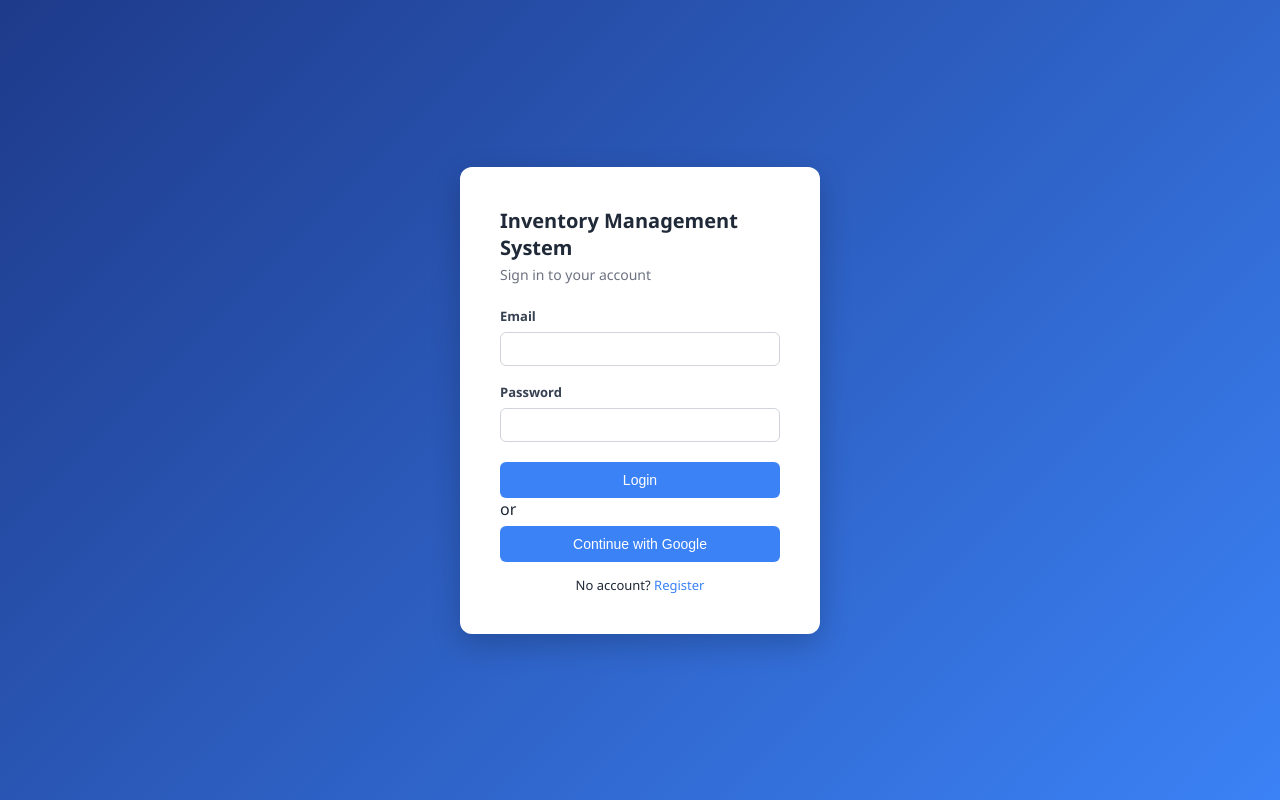
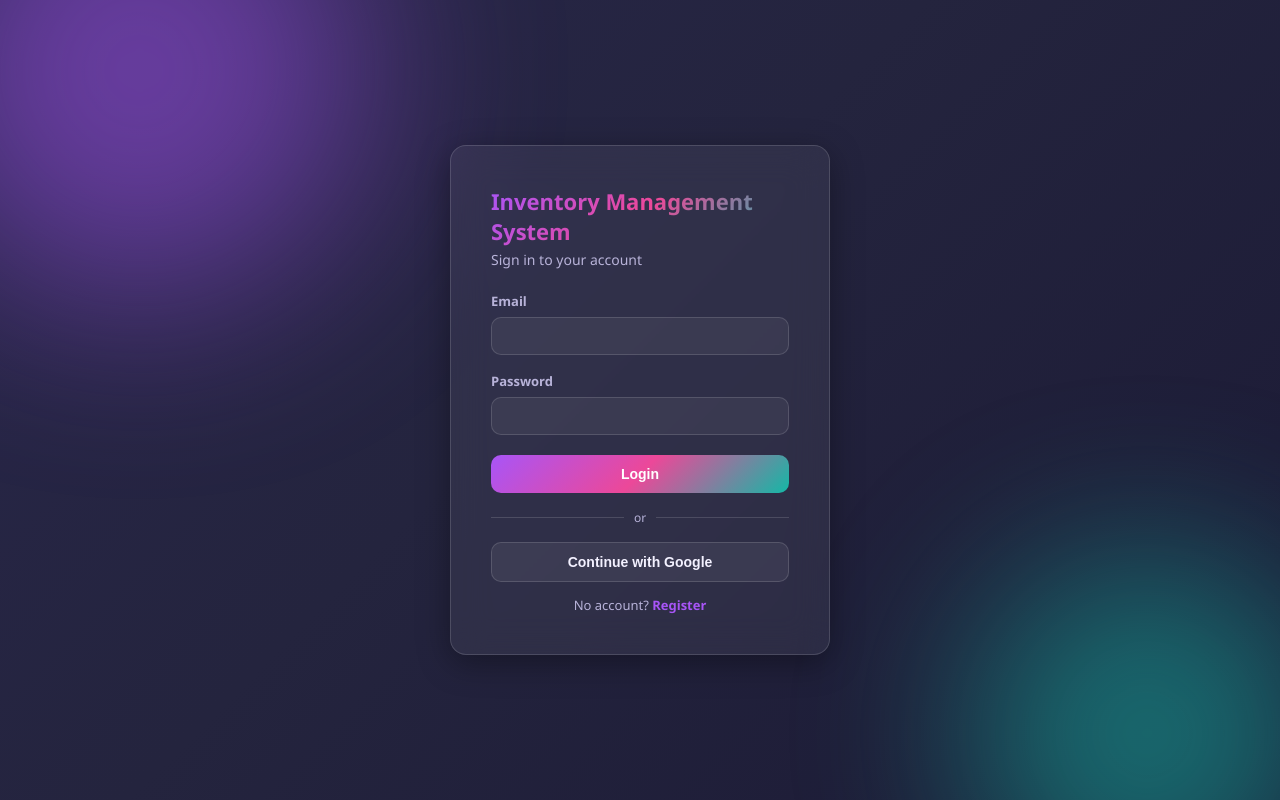
Before and after one commit to Prem-0007/Inventory_Management_System, a React (Vite) app in the folder inventory-management-system/frontend/: page /login in a window 1280 px wide. Built offline with nearby package versions, Linux system fonts and the light colour scheme; no server answers.

Commit message:
Update index.css

```diff
--- a/inventory-management-system/frontend/src/index.css
+++ b/inventory-management-system/frontend/src/index.css
@@ -1,134 +1,253 @@
 * { box-sizing: border-box; margin: 0; padding: 0; }
+
+:root[data-theme="dark"] {
+  --bg-1: #0f0c29;
+  --bg-2: #24243e;
+  --bg-3: #302b63;
+  --text-primary: #f3f1ff;
+  --text-secondary: #b8b3d9;
+  --glass-bg: rgba(255,255,255,0.06);
+  --glass-border: rgba(255,255,255,0.14);
+  --glass-shadow: rgba(0,0,0,0.35);
+  --accent-1: #a855f7;
+  --accent-2: #14b8a6;
+  --accent-grad: linear-gradient(135deg, #a855f7, #ec4899, #14b8a6);
+  --danger: #f87171;
+  --success: #34d399;
+  --input-bg: rgba(255,255,255,0.05);
+}
+
+:root[data-theme="light"] {
+  --bg-1: #f5f3ff;
+  --bg-2: #ede9fe;
+  --bg-3: #ddd6fe;
+  --text-primary: #2e1065;
+  --text-secondary: #6d5a8f;
+  --glass-bg: rgba(255,255,255,0.55);
+  --glass-border: rgba(255,255,255,0.7);
+  --glass-shadow: rgba(120,90,200,0.18);
+  --accent-1: #9333ea;
+  --accent-2: #0d9488;
+  --accent-grad: linear-gradient(135deg, #9333ea, #db2777, #0d9488);
+  --danger: #dc2626;
+  --success: #059669;
+  --input-bg: rgba(255,255,255,0.6);
+}
 
 body {
   font-family: 'Segoe UI', system-ui, sans-serif;
-  background: #f4f6fb;
-  color: #1f2937;
+  color: var(--text-primary);
+  min-height: 100vh;
+  background: linear-gradient(-45deg, var(--bg-1), var(--bg-2), var(--bg-3), var(--bg-2));
+  background-size: 400% 400%;
+  animation: gradientShift 18s ease infinite;
+  transition: color 0.3s ease;
+}
+
+@keyframes gradientShift {
+  0% { background-position: 0% 50%; }
+  50% { background-position: 100% 50%; }
+  100% { background-position: 0% 50%; }
+}
+
+@keyframes floatBlob {
+  0%, 100% { transform: translate(0,0) scale(1); }
+  33% { transform: translate(30px,-40px) scale(1.08); }
+  66% { transform: translate(-25px,25px) scale(0.95); }
+}
+
+body::before, body::after {
+  content: '';
+  position: fixed;
+  border-radius: 50%;
+  filter: blur(90px);
+  z-index: -1;
+  opacity: 0.5;
+}
+body::before {
+  width: 420px; height: 420px;
+  background: var(--accent-1);
+  top: -100px; left: -100px;
+  animation: floatBlob 16s ease-in-out infinite;
+}
+body::after {
+  width: 380px; height: 380px;
+  background: var(--accent-2);
+  bottom: -100px; right: -80px;
+  animation: floatBlob 20s ease-in-out infinite reverse;
+}
+
+.glass {
+  background: var(--glass-bg);
+  border: 1px solid var(--glass-border);
+  backdrop-filter: blur(18px);
+  -webkit-backdrop-filter: blur(18px);
+  box-shadow: 0 8px 32px var(--glass-shadow);
+  border-radius: 16px;
 }
 
 button {
   cursor: pointer;
   border: none;
-  border-radius: 6px;
-  padding: 8px 14px;
-  background: #3b82f6;
+  border-radius: 10px;
+  padding: 10px 16px;
+  background: var(--accent-grad);
   color: #fff;
   font-size: 14px;
+  font-weight: 600;
+  transition: transform 0.15s ease, box-shadow 0.15s ease, filter 0.15s ease;
 }
-button:hover { background: #2563eb; }
-button.secondary { background: #e5e7eb; color: #1f2937; }
-button.secondary:hover { background: #d1d5db; }
-button.danger { background: #ef4444; }
-button.danger:hover { background: #dc2626; }
+button:hover { transform: translateY(-2px); filter: brightness(1.08); box-shadow: 0 6px 18px var(--glass-shadow); }
+button:active { transform: translateY(0); }
+button.secondary { background: var(--glass-bg); color: var(--text-primary); border: 1px solid var(--glass-border); }
+button.danger { background: linear-gradient(135deg, #f87171, #dc2626); }
+button.icon-btn {
+  background: var(--glass-bg); border: 1px solid var(--glass-border);
+  width: 40px; height: 40px; border-radius: 50%; padding: 0;
+  display: flex; align-items: center; justify-content: center; font-size: 18px;
+}
 
 input, select {
   width: 100%;
-  padding: 8px 10px;
+  padding: 10px 12px;
   margin: 6px 0 14px;
-  border: 1px solid #d1d5db;
-  border-radius: 6px;
+  border: 1px solid var(--glass-border);
+  border-radius: 10px;
   font-size: 14px;
+  background: var(--input-bg);
+  color: var(--text-primary);
+  transition: border-color 0.2s ease, box-shadow 0.2s ease;
 }
+input:focus, select:focus {
+  outline: none;
+  border-color: var(--accent-1);
+  box-shadow: 0 0 0 3px rgba(168,85,247,0.25);
+}
+select option { color: #1f2937; }
+input::placeholder { color: var(--text-secondary); }
+
+/* Scroll reveal */
+.reveal { opacity: 0; transform: translateY(24px); transition: opacity 0.6s ease, transform 0.6s ease; }
+.reveal-visible { opacity: 1; transform: translateY(0); }
+
+/* Full page loader */
+.full-loader { min-height: 100vh; display: flex; align-items: center; justify-content: center; }
+.spinner {
+  width: 44px; height: 44px; border-radius: 50%;
+  border: 4px solid var(--glass-border);
+  border-top-color: var(--accent-1);
+  animation: spin 0.8s linear infinite;
+}
+@keyframes spin { to { transform: rotate(360deg); } }
 
 /* Auth pages */
-.auth-page {
-  min-height: 100vh;
-  display: flex;
-  align-items: center;
-  justify-content: center;
-  background: linear-gradient(135deg, #1e3a8a, #3b82f6);
-}
-.auth-card {
-  background: #fff;
-  padding: 40px;
-  border-radius: 12px;
-  width: 360px;
-  box-shadow: 0 10px 30px rgba(0,0,0,0.2);
-}
-.auth-card h1 { font-size: 20px; margin-bottom: 4px; }
-.auth-card .subtitle { color: #6b7280; margin-bottom: 20px; font-size: 14px; }
-.auth-card label { font-size: 13px; font-weight: 600; color: #374151; }
-.auth-card button { width: 100%; padding: 10px; margin-top: 6px; }
-.switch-link { text-align: center; margin-top: 14px; font-size: 13px; }
-.switch-link a { color: #3b82f6; text-decoration: none; }
+.auth-page { min-height: 100vh; display: flex; align-items: center; justify-content: center; padding: 20px; }
+.auth-card { padding: 40px; width: 380px; animation: cardIn 0.5s ease; }
+@keyframes cardIn { from { opacity: 0; transform: translateY(20px) scale(0.98); } to { opacity: 1; transform: translateY(0) scale(1); } }
+.auth-card h1 { font-size: 22px; margin-bottom: 4px; background: var(--accent-grad); -webkit-background-clip: text; background-clip: text; color: transparent; }
+.auth-card .subtitle { color: var(--text-secondary); margin-bottom: 20px; font-size: 14px; }
+.auth-card label { font-size: 13px; font-weight: 600; color: var(--text-secondary); }
+.auth-card button { width: 100%; padding: 11px; margin-top: 6px; }
+.switch-link { text-align: center; margin-top: 14px; font-size: 13px; color: var(--text-secondary); }
+.switch-link a { color: var(--accent-1); text-decoration: none; font-weight: 600; }
+.divider { display: flex; align-items: center; gap: 10px; margin: 16px 0; color: var(--text-secondary); font-size: 12px; }
+.divider::before, .divider::after { content: ''; flex: 1; height: 1px; background: var(--glass-border); }
+.google-btn { width: 100%; background: var(--glass-bg); color: var(--text-primary); border: 1px solid var(--glass-border); display: flex; align-items: center; justify-content: center; gap: 8px; }
 .error-msg {
-  background: #fee2e2; color: #b91c1c; padding: 8px 10px;
-  border-radius: 6px; font-size: 13px; margin-bottom: 10px;
+  background: rgba(248,113,113,0.15); color: var(--danger); padding: 10px 12px;
+  border-radius: 10px; font-size: 13px; margin-bottom: 10px; border: 1px solid rgba(248,113,113,0.3);
 }
 
 /* App shell */
 .app-shell { display: flex; min-height: 100vh; }
 .sidebar {
-  width: 220px;
-  background: #111827;
-  color: #fff;
+  width: 230px;
+  margin: 16px 0 16px 16px;
   display: flex;
   flex-direction: column;
-  padding: 20px 0;
+  padding: 22px 0;
+  height: calc(100vh - 32px);
+  position: sticky;
+  top: 16px;
 }
-.sidebar .brand { padding: 0 20px 20px; font-size: 22px; letter-spacing: 1px; }
-.sidebar nav { display: flex; flex-direction: column; flex: 1; }
+.sidebar .brand-row { display: flex; align-items: center; justify-content: space-between; padding: 0 20px 24px; }
+.sidebar .brand { font-size: 22px; letter-spacing: 1px; background: var(--accent-grad); -webkit-background-clip: text; background-clip: text; color: transparent; font-weight: 800; }
+.sidebar nav { display: flex; flex-direction: column; flex: 1; gap: 4px; padding: 0 12px; }
 .nav-link {
-  padding: 12px 20px;
-  color: #d1d5db;
+  padding: 12px 16px;
+  color: var(--text-secondary);
   text-decoration: none;
   font-size: 14px;
+  font-weight: 600;
+  border-radius: 10px;
+  transition: background 0.2s ease, color 0.2s ease, transform 0.2s ease;
 }
-.nav-link:hover { background: #1f2937; }
-.nav-link.active { background: #3b82f6; color: #fff; }
-.sidebar-footer { padding: 16px 20px; border-top: 1px solid #1f2937; }
-.sidebar-footer p { font-size: 14px; }
+.nav-link:hover { background: var(--glass-bg); color: var(--text-primary); transform: translateX(3px); }
+.nav-link.active { background: var(--accent-grad); color: #fff; }
+.sidebar-footer { padding: 16px 20px 0; border-top: 1px solid var(--glass-border); margin-top: 12px; }
+.sidebar-footer p { font-size: 14px; font-weight: 600; }
 .role-badge {
   display: inline-block; font-size: 11px; text-transform: uppercase;
-  background: #374151; padding: 2px 8px; border-radius: 10px; margin: 6px 0;
+  background: var(--glass-bg); border: 1px solid var(--glass-border); padding: 2px 8px; border-radius: 10px; margin: 6px 0;
 }
-.logout-btn { width: 100%; margin-top: 10px; background: #ef4444; }
-.logout-btn:hover { background: #dc2626; }
+.logout-btn { width: 100%; margin-top: 10px; background: linear-gradient(135deg, #f87171, #dc2626); }
 
 .content { flex: 1; padding: 30px; overflow-x: auto; }
-.page-title { font-size: 24px; margin-bottom: 20px; }
-.page-header {
-  display: flex; justify-content: space-between; align-items: center; margin-bottom: 16px;
-}
+.topbar { display: flex; justify-content: flex-end; margin-bottom: 20px; }
+.page-title { font-size: 26px; margin-bottom: 20px; font-weight: 800; }
+.page-header { display: flex; justify-content: space-between; align-items: center; margin-bottom: 16px; }
 
 /* Dashboard */
-.stat-grid {
-  display: grid; grid-template-columns: repeat(4, 1fr); gap: 16px; margin-bottom: 24px;
+.stat-grid { display: grid; grid-template-columns: repeat(4, 1fr); gap: 16px; margin-bottom: 24px; }
+.stat-card {
+  padding: 20px; display: flex; flex-direction: column; gap: 6px;
+  transition: transform 0.25s ease;
 }
-.stat-card {
-  background: #fff; border-radius: 10px; padding: 18px;
-  box-shadow: 0 2px 8px rgba(0,0,0,0.06);
-  display: flex; flex-direction: column; gap: 6px;
-}
-.stat-card.alert { border-left: 4px solid #ef4444; }
-.stat-label { font-size: 13px; color: #6b7280; }
-.stat-value { font-size: 26px; font-weight: 700; }
+.stat-card:hover { transform: translateY(-4px); }
+.stat-card.alert { border-left: 3px solid var(--danger); }
+.stat-label { font-size: 13px; color: var(--text-secondary); }
+.stat-value { font-size: 28px; font-weight: 800; }
 
-.panel {
-  background: #fff; border-radius: 10px; padding: 20px; margin-bottom: 24px;
-  box-shadow: 0 2px 8px rgba(0,0,0,0.06);
-}
-.panel h2 { font-size: 16px; margin-bottom: 14px; }
+.panel { padding: 22px; margin-bottom: 24px; }
+.panel h2 { font-size: 17px; margin-bottom: 14px; }
 
 /* Table */
 .search-input { max-width: 320px; }
-.data-table { width: 100%; border-collapse: collapse; background: #fff; border-radius: 10px; overflow: hidden; }
+.data-table { width: 100%; border-collapse: collapse; border-radius: 14px; overflow: hidden; }
 .data-table th, .data-table td {
-  text-align: left; padding: 10px 12px; font-size: 14px; border-bottom: 1px solid #f0f1f5;
+  text-align: left; padding: 12px 14px; font-size: 14px; border-bottom: 1px solid var(--glass-border);
 }
-.data-table th { background: #f9fafb; font-weight: 600; color: #374151; }
-.low-stock-row { background: #fef2f2; }
-.actions { display: flex; gap: 6px; }
-.positive { color: #16a34a; font-weight: 600; }
-.negative { color: #dc2626; font-weight: 600; }
+.data-table th { background: rgba(255,255,255,0.04); font-weight: 700; color: var(--text-secondary); text-transform: uppercase; font-size: 11px; letter-spacing: 0.5px; }
+.data-table tbody tr { transition: background 0.15s ease; }
+.data-table tbody tr:hover { background: rgba(255,255,255,0.04); }
+.low-stock-row { background: rgba(248,113,113,0.08); }
+.actions { display: flex; gap: 6px; flex-wrap: wrap; }
+.positive { color: var(--success); font-weight: 700; }
+.negative { color: var(--danger); font-weight: 700; }
+
+.empty-state {
+  padding: 30px; text-align: center; color: var(--text-secondary); font-size: 14px;
+}
+.field-warning {
+  font-size: 12px; color: var(--danger); margin: -10px 0 12px;
+}
 
 /* Modal */
 .modal-overlay {
-  position: fixed; inset: 0; background: rgba(0,0,0,0.4);
+  position: fixed; inset: 0; background: rgba(0,0,0,0.5);
   display: flex; align-items: center; justify-content: center; z-index: 50;
+  animation: fadeIn 0.2s ease;
 }
+@keyframes fadeIn { from { opacity: 0; } to { opacity: 1; } }
 .modal-card {
-  background: #fff; padding: 26px; border-radius: 10px; width: 380px; max-height: 90vh; overflow-y: auto;
+  padding: 28px; width: 400px; max-height: 90vh; overflow-y: auto;
+  animation: cardIn 0.25s ease;
 }
-.modal-card h2 { font-size: 18px; margin-bottom: 14px; }
+.modal-card h2 { font-size: 19px; margin-bottom: 14px; }
 .modal-actions { display: flex; justify-content: flex-end; gap: 8px; margin-top: 10px; }
+
+@media (max-width: 800px) {
+  .app-shell { flex-direction: column; }
+  .sidebar { width: auto; margin: 12px; height: auto; position: relative; }
+  .stat-grid { grid-template-columns: repeat(2, 1fr); }
+}
```
